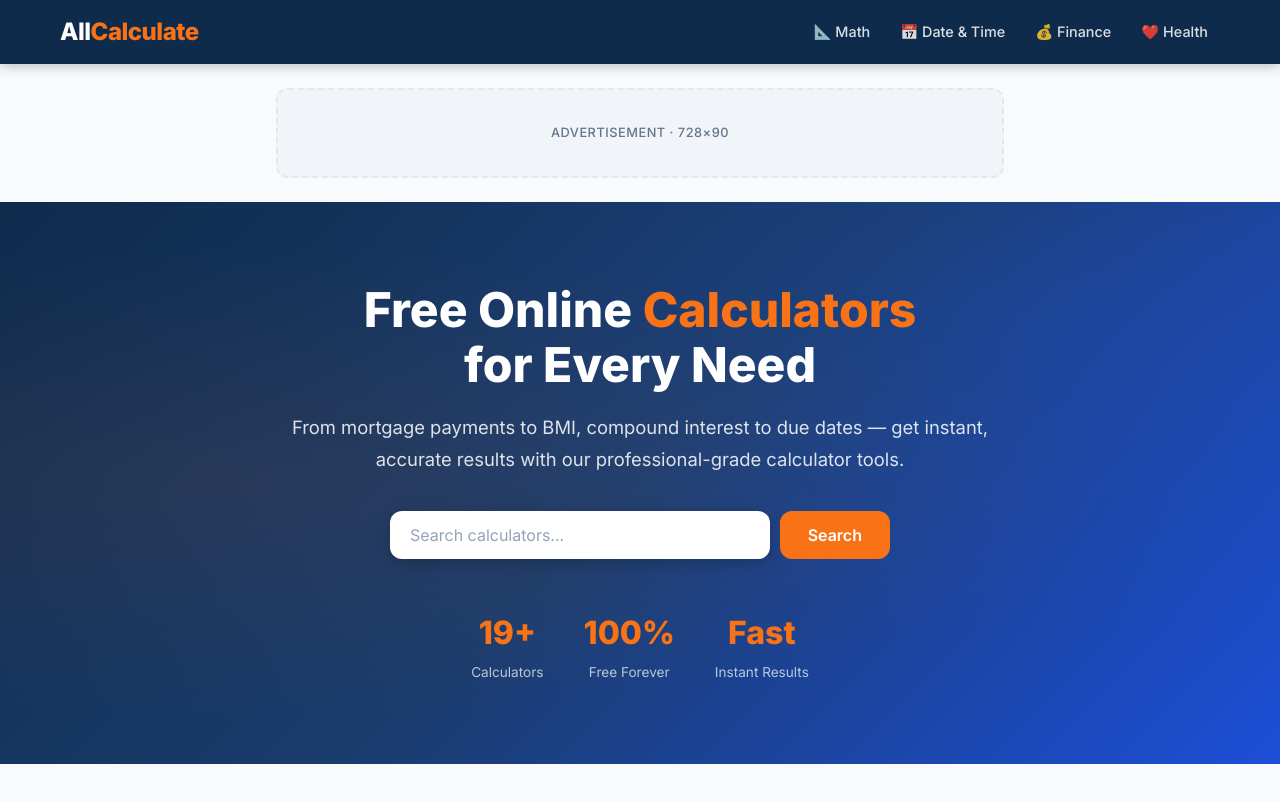
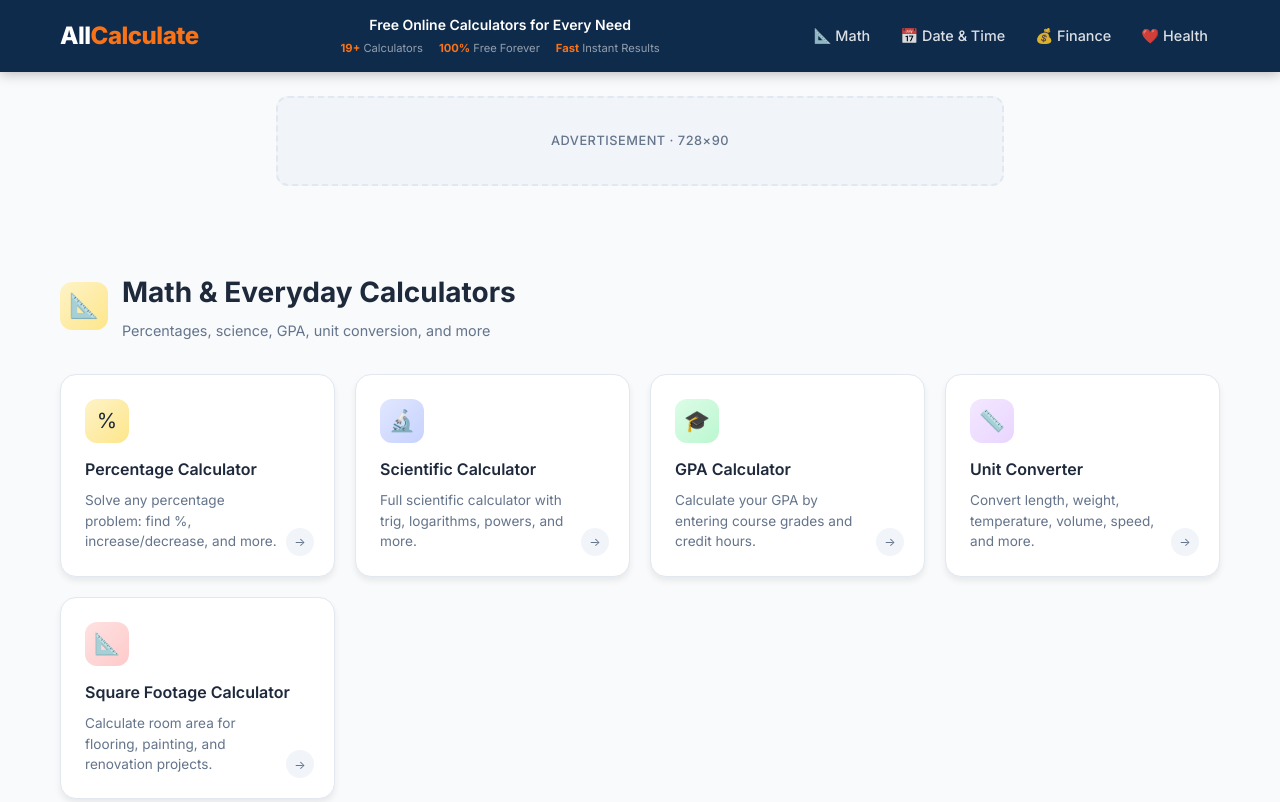
Before and after one commit to MaynulIslam/AllCalculate, a plain HTML site: page index.html in a window 1280 px wide. Shown: the top 802 px of the page. Drawn offline with Linux system fonts and the light colour scheme.

Commit message:
feat: move hero content into navbar, remove hero section
- Adds two-line center block to navbar: tagline on first line,
  19+/100%/Fast stats on second line in smaller muted text
- Removes the full hero section from the homepage
- Increases navbar height from 64px to 72px for breathing room
- Hides nav-center on mobile (≤768px) to avoid crowding

Co-Authored-By: Claude Sonnet 4.6 <noreply@anthropic.com>

```diff
--- a/index.html
+++ b/index.html
@@ -16,6 +16,14 @@
   <nav class="navbar" id="navbar">
     <div class="nav-container">
       <a href="index.html" class="nav-logo"><span class="nav-logo-text">All<span>Calculate</span></span></a>
+      <div class="nav-center">
+        <div class="nav-center-title">Free Online Calculators for Every Need</div>
+        <div class="nav-center-stats">
+          <span class="nav-center-stat"><strong>19+</strong> Calculators</span>
+          <span class="nav-center-stat"><strong>100%</strong> Free Forever</span>
+          <span class="nav-center-stat"><strong>Fast</strong> Instant Results</span>
+        </div>
+      </div>
       <ul class="nav-links" id="navLinks">
         <li><a href="#math">📐 Math</a></li>
         <li><a href="#datetime">📅 Date &amp; Time</a></li>
@@ -31,31 +39,6 @@
     <div class="ad-slot ad-leaderboard">Advertisement · 728×90</div>
   </div>
 
-  <!-- Hero Section -->
-  <section class="hero">
-    <div class="hero-content">
-      <h1>Free Online <span>Calculators</span><br>for Every Need</h1>
-      <p>From mortgage payments to BMI, compound interest to due dates — get instant, accurate results with our professional-grade calculator tools.</p>
-      <div class="hero-search">
-        <input type="text" id="searchInput" placeholder="Search calculators..." autocomplete="off">
-        <button onclick="searchCalcs()">Search</button>
-      </div>
-      <div class="hero-stats">
-        <div class="hero-stat">
-          <div class="hero-stat-number">19+</div>
-          <div class="hero-stat-label">Calculators</div>
-        </div>
-        <div class="hero-stat">
-          <div class="hero-stat-number">100%</div>
-          <div class="hero-stat-label">Free Forever</div>
-        </div>
-        <div class="hero-stat">
-          <div class="hero-stat-number">Fast</div>
-          <div class="hero-stat-label">Instant Results</div>
-        </div>
-      </div>
-    </div>
-  </section>
 
   <!-- Main Content -->
   <div class="main-content">
--- a/styles.css
+++ b/styles.css
@@ -101,7 +101,7 @@ img {
   display: flex;
   align-items: center;
   justify-content: space-between;
-  height: 64px;
+  height: 72px;
 }
 
 .nav-logo {
@@ -142,6 +142,41 @@ img {
 .nav-links a:hover {
   color: var(--white);
   background: rgba(255, 255, 255, 0.1);
+}
+
+/* Nav Center (homepage tagline + stats) */
+.nav-center {
+  flex: 1;
+  text-align: center;
+  padding: 0 20px;
+  overflow: hidden;
+}
+
+.nav-center-title {
+  font-size: 0.875rem;
+  font-weight: 600;
+  color: white;
+  white-space: nowrap;
+  overflow: hidden;
+  text-overflow: ellipsis;
+}
+
+.nav-center-stats {
+  display: flex;
+  gap: 16px;
+  justify-content: center;
+  margin-top: 4px;
+}
+
+.nav-center-stat {
+  font-size: 0.7rem;
+  color: rgba(255, 255, 255, 0.55);
+  white-space: nowrap;
+}
+
+.nav-center-stat strong {
+  color: var(--orange);
+  font-weight: 700;
 }
 
 .nav-toggle {
@@ -1357,6 +1392,10 @@ img {
    Responsive — 768px
    ============================================================ */
 @media (max-width: 768px) {
+  .nav-center {
+    display: none;
+  }
+
   .hero h1 {
     font-size: 2rem;
   }
```
